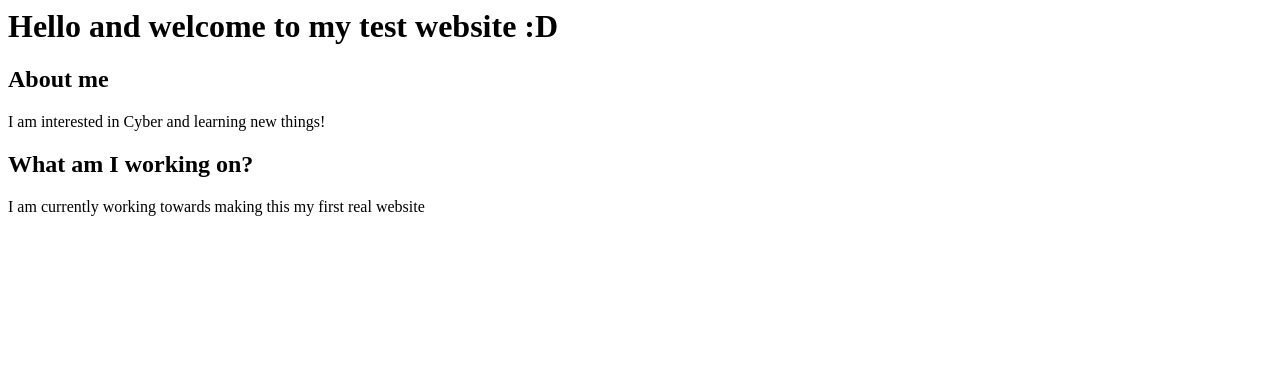
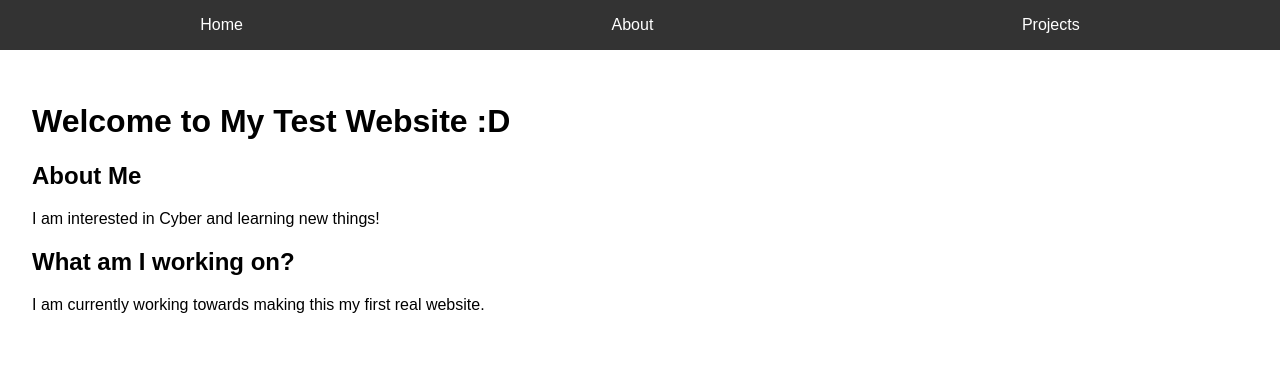
Before and after one commit to NovaStarseal/mywebsite, a plain HTML site: page index.html in a window 1280 px wide. Drawn offline with Linux system fonts and the light colour scheme.

Commit message:
Add files via upload

```diff
--- a/index.html
+++ b/index.html
@@ -1,16 +1,47 @@
+<!DOCTYPE html>
+<html lang="en">
+<head>
+    <meta charset="UTF-8">
+    <meta name="viewport" content="width=device-width, initial-scale=1.0">
+    <title>Test Website</title>
+    <style>
+        body {
+            font-family: Arial, sans-serif;
+            margin: 0;
+            padding: 0;
+        }
+        nav {
+            background-color: #333;
+            color: white;
+            display: flex;
+            justify-content: space-around;
+            padding: 1rem;
+        }
+        nav a {
+            color: white;
+            text-decoration: none;
+        }
+        nav a:hover {
+            text-decoration: underline;
+        }
+        .content {
+            padding: 2rem;
+        }
+    </style>
+</head>
+<body>
+    <nav>
+        <a href="index.html">Home</a>
+        <a href="about.html">About</a>
+        <a href="projects.html">Projects</a>
+    </nav>
 
-<html>
-    <h1>
-        Hello and welcome to my test website :D
-    </h1>
-    <body>
-        <h2> About me</h2>
-        <p>
-            I am interested in Cyber and learning new things!
-        </p>
-        <h2> What am I working on?</h2>
-        <p>
-            I am currently working towards making this my first real website
-        </p>
-    </body>
-<html>
+    <div class="content">
+        <h1>Welcome to My Test Website :D</h1>
+        <h2>About Me</h2>
+        <p>I am interested in Cyber and learning new things!</p>
+        <h2>What am I working on?</h2>
+        <p>I am currently working towards making this my first real website.</p>
+    </div>
+</body>
+</html>
```
